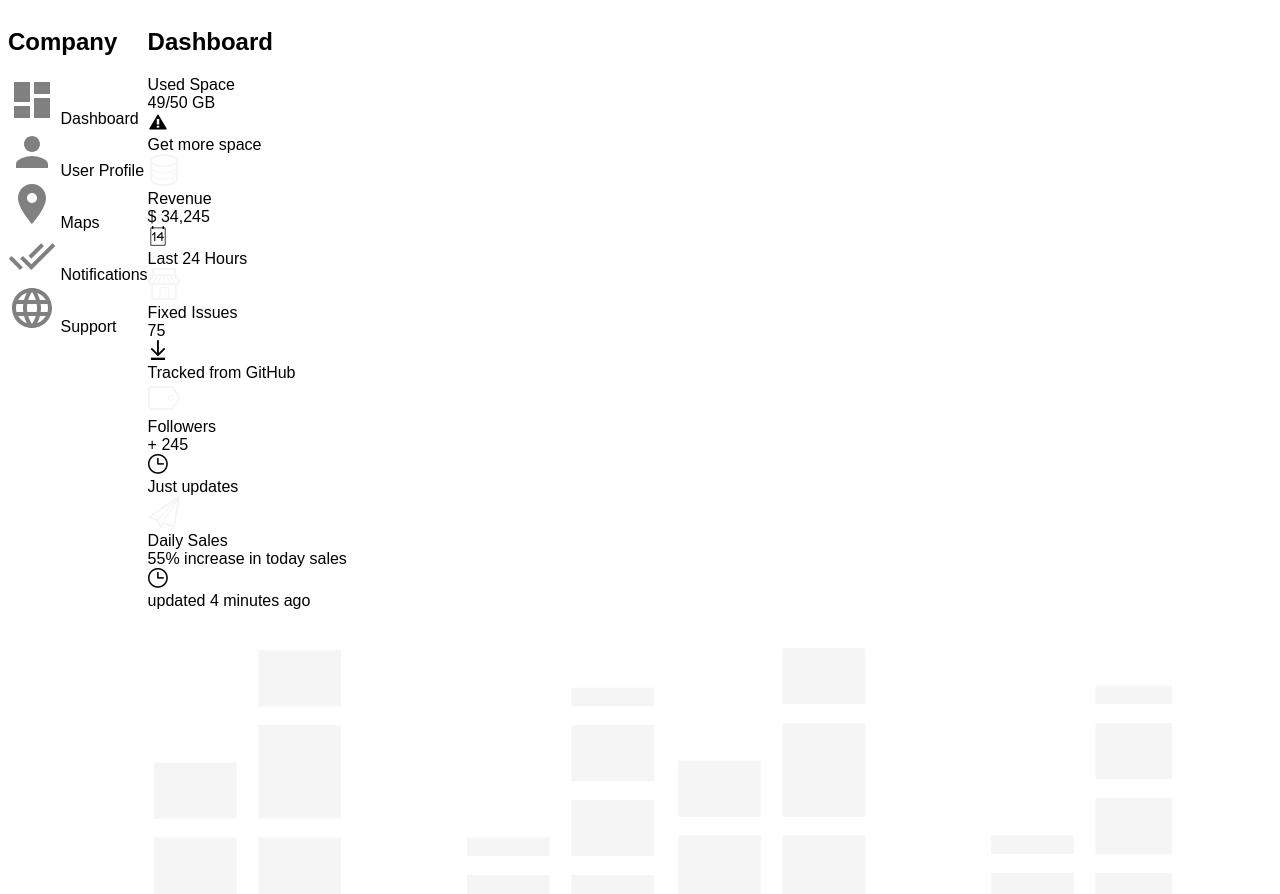
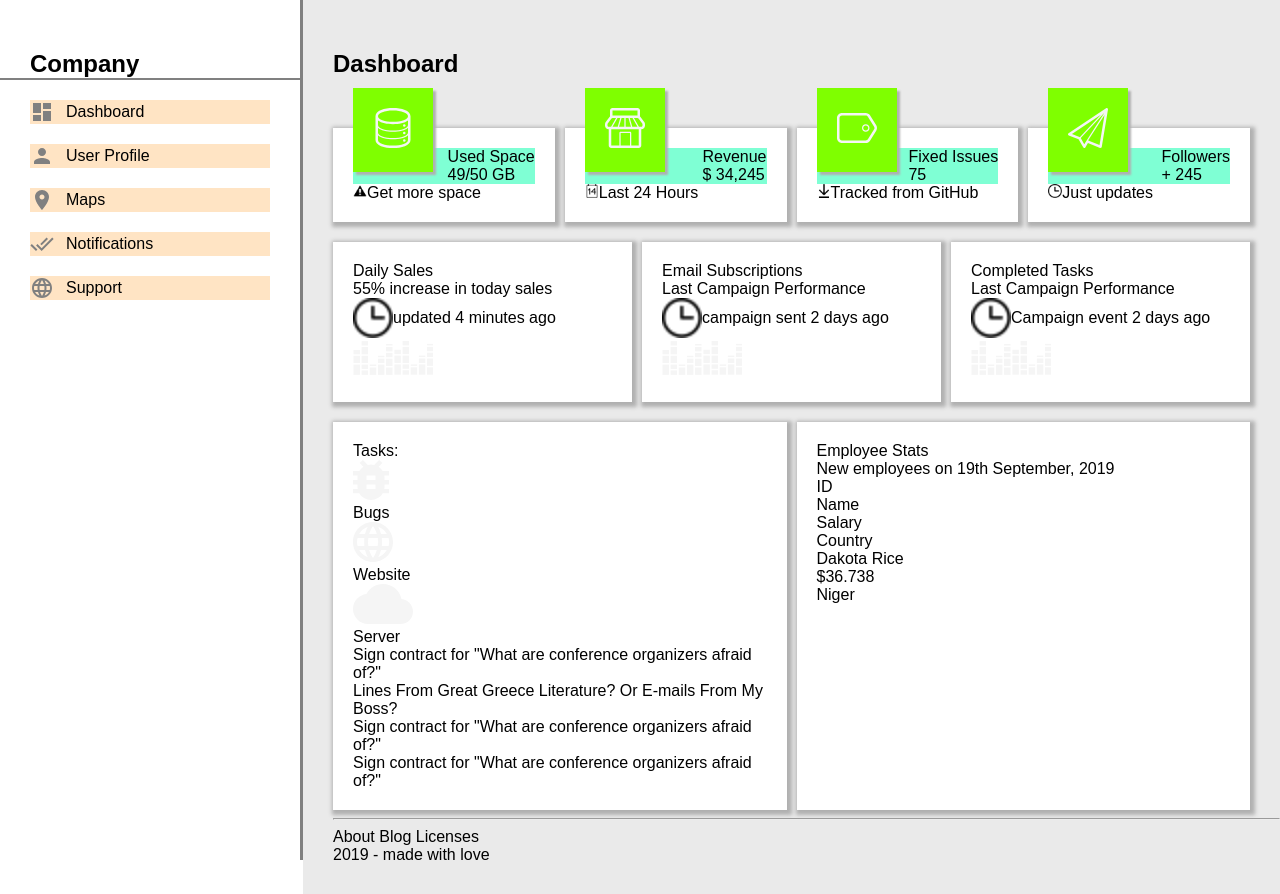
Before and after one commit to martsiv/HTML-CSS-Exam, a plain HTML site: page index.html in a window 1280 px wide. Shown: the top 894 px of the page. Drawn offline with Linux system fonts and the light colour scheme.

Commit message:
Added changes to exam's task

```diff
--- a/index.html
+++ b/index.html
@@ -6,44 +6,179 @@
     <meta name="viewport" content="width=device-width, initial-scale=1.0">
     <title>Dashboard</title>
     <style>
-        body{
+        body {
             font-family: Arial, Helvetica, sans-serif;
+            margin: 0px;
         }
-        main{
+
+        main {
             display: flex;
+        }
+
+        /* Left side block */
+        .side-menu-all {
+            max-width: 300px;
+            flex-basis: 30%;
+            height: 100vh;
+            border-right: 3px gray solid;
+            padding: 30px 0px;
+        }
+        .side-menu-all h2 {
+            border-bottom: 2px gray solid;
+            padding: 0px 30px;
+        }
+        .side-menu-container {
+            list-style-type: none;
+            display: flex;
+            flex-direction: column;
+            gap: 20px;
+            padding: 0px 15px;
+            margin: 15px;
+        }
+        .side-menu-container>li{
+            background-color: bisque ;
+        }
+        .side-menu-container>li a {
+            text-decoration: none;
+            display: flex;
+            align-items: center;
+            gap: 5%;
+        }
+        .side-menu-container>li img {
+            height: 24px;
+            width: auto;
+        }
+
+        /* Right side block */
+        .admin-panel-all {
+            background-color: rgb(234, 234, 234);
+            flex-grow: 1;
+            align-items: stretch;
+            padding: 30px 0px;
+        }
+
+        .admin-panel-all>* {
+            margin-left: 30px;
+        }
+
+        .admin-panel-all>*:not(hr) {
+            margin-right: 30px;
+        }
+
+        /* Main block */
+        .admin-panel-container {
+            display: flex;
+            flex-direction: column;
+            gap: 20px;
+            margin-top: 50px;
+        }
+
+        .admin-panel-container>div {
+            display: flex;
+            flex-direction: row;
+            gap: 10px;
+        }
+
+        .admin-panel-container>div>div {
+            -webkit-box-shadow: 2px 2px 4px 3px rgba(176, 176, 176, 1);
+            -moz-box-shadow: 2px 2px 4px 3px rgba(176, 176, 176, 1);
+            box-shadow: 2px 2px 4px 3px rgba(176, 176, 176, 1);
+            background-color: white;
+            padding: 20px;
+            display: flex;
+            flex-direction: column;
+            position: relative;
+            flex-grow: 1;
+            flex-shrink: 1;
+        }
+        .admin-panel-small-items>div{
+            flex-basis: 25%;
+        }
+        .admin-panel-medium-items>div{
+            flex-basis: 33.33%;
+        }
+        .admin-panel-large-items>div{
+            flex-basis: 50%;
+        }
+        .item-top{
+            display: flex;
+            justify-content: flex-end;
+            background-color: aquamarine;
+        }
+        .item-footer{
+            display: flex;
+            align-items: center;
+        }
+        .admin-panel-small-items .item-top-left {
+            -webkit-box-shadow: 3px 3px 2px 0px rgba(176, 176, 176, 1);
+            -moz-box-shadow: 3px 3px 2px 0px rgba(176, 176, 176, 1);
+            box-shadow: 3px 3px 2px 0px rgba(176, 176, 176, 1);
+            background-color: chartreuse;
+            position: absolute;
+            padding: 20px;
+            top: -40px;
+            left: 20px;
+        }
+        .admin-panel-small-items .item-top-left img{
+            height: 40px;
+            width: auto;
+        }
+
+        .admin-panel-small-items .item-footer {
+            align-items: flex-start;
+        }
+
+        .admin-panel-small-items .item-footer img {
+            height: 14px;
+            width: auto;
+        }
+
+        .admin-panel-container img {
+            height: 40px;
+            width: auto;
         }
     </style>
 </head>
 
 <body>
     <main>
-        <div class="side-menu-all">
+        <nav class="side-menu-all">
             <h2>
                 Company
             </h2>
-            <div class="side-menu-container">
-                <div>
+            <ul class="side-menu-container">
+                <li>
+                    <a>
                         <img src="./resourse/dashboard_gray.svg" alt="dashboard_gray.svg">
-                    <a>Dashboard</a>
-                </div>
-                <div>
+                        <div>Dashboard</div>
+                    </a>
+                </li>
+                <li>
+                    <a>
                         <img src="./resourse/account_gray.svg" alt="account_gray.svg">
-                    <a>User Profile</a>
-                </div>
-                <div>
+                        <div>User Profile</div>
+                    </a>
+                </li>
+                <li>
+                    <a>
                         <img src="./resourse/map_gray.svg" alt="map_gray.svg">
-                    <a>Maps</a>
-                </div>
-                <div>
+                        <div>Maps</div>
+                    </a>
+                </li>
+                <li>
+                    <a>
                         <img src="./resourse/notify_gray.svg" alt="notify_gray.svg">
-                    <a>Notifications</a>
-                </div>
-                <div>
+                        <div>Notifications</div>
+                    </a>
+                </li>
+                <li>
+                    <a>
                         <img src="./resourse/support_gray.svg" alt="support_gray.svg">
-                    <a>Support</a>
-                </div>
-            </div>
-        </div>
+                        <div>Support</div>
+                    </a>
+                </li>
+            </ul>
+        </nav>
         <div class="admin-panel-all">
             <h2>
                 Dashboard
@@ -51,11 +186,18 @@
             <div class="admin-panel-container">
                 <div class="admin-panel-small-items">
                     <div class="admin-panel-item-used-space">
+                        <div class="item-top">
+                            <div class="item-top-left">
+                                <img src="./resourse/data_white.svg" alt="data_white.svg">
+                            </div>
+                            <div class="item-top-right">
                                 <div>
                                     Used Space
                                 </div>
                                 <div>
                                     49/50 GB
+                                </div>
+                            </div>
                         </div>
                         <div class="item-footer">
                             <img src="./resourse/alert.png" alt="alert.png">
@@ -63,16 +205,20 @@
                                 Get more space
                             </div>
                         </div>
-                        <div class="item-block-absolute">
-                            <img src="./resourse/data_white.svg" alt="data_white.svg">
-                        </div>
                     </div>
                     <div class="admin-panel-item-revenue">
+                        <div class="item-top">
+                            <div class="item-top-left">
+                                <img src="./resourse/shop_white.svg" alt="shop_white.svg">
+                            </div>
+                            <div class="item-top-right">
                                 <div>
                                     Revenue
                                 </div>
                                 <div>
                                     $ 34,245
+                                </div>
+                            </div>
                         </div>
                         <div class="item-footer">
                             <img src="./resourse/calendar.png" alt="calendar.png">
@@ -80,16 +226,20 @@
                                 Last 24 Hours
                             </div>
                         </div>
-                        <div class="item-block-absolute">
-                            <img src="./resourse/shop_white.svg" alt="shop_white.svg">
-                        </div>
                     </div>
                     <div class="admin-panel-item-fixed-issues">
+                        <div class="item-top">
+                            <div class="item-top-left">
+                                <img src="./resourse/tag_white.svg" alt="tag_white.svg">
+                            </div>
+                            <div class="item-top-right">
                                 <div>
                                     Fixed Issues
                                 </div>
                                 <div>
                                     75
+                                </div>
+                            </div>
                         </div>
                         <div class="item-footer">
                             <img src="./resourse/down.png" alt="down.png">
@@ -97,25 +247,26 @@
                                 Tracked from GitHub
                             </div>
                         </div>
-                        <div class="item-block-absolute">
-                            <img src="./resourse/tag_white.svg" alt="tag_white.svg">
-                        </div>
                     </div>
                     <div class="admin-panel-item-followers">
+                        <div class="item-top">
+                            <div class="item-top-left">
+                                <img src="./resourse/paperplane_white.svg" alt="paperplane_white.svg">
+                            </div>
+                            <div class="item-top-right">
                                 <div>
                                     Followers
                                 </div>
                                 <div>
                                     + 245
                                 </div>
+                            </div>
+                        </div>
                         <div class="item-footer">
                             <img src="./resourse/time.png" alt="time.png">
                             <div>
                                 Just updates
                             </div>
-                        </div>
-                        <div class="item-block-absolute">
-                            <img src="./resourse/paperplane_white.svg" alt="paperplane_white.svg">
                         </div>
                     </div>
                 </div>
@@ -133,7 +284,7 @@
                                 updated 4 minutes ago
                             </div>
                         </div>
-                        <div class="item-block-absolute">
+                        <div class="item-top-left">
                             <img src="./resourse/graphics.svg" alt="graphics.svg">
                         </div>
                     </div>
@@ -150,7 +301,7 @@
                                 campaign sent 2 days ago
                             </div>
                         </div>
-                        <div class="item-block-absolute">
+                        <div class="item-top-left">
                             <img src="./resourse/graphics.svg" alt="graphics.svg">
                         </div>
                     </div>
@@ -167,7 +318,7 @@
                                 Campaign event 2 days ago
                             </div>
                         </div>
-                        <div class="item-block-absolute">
+                        <div class="item-top-left">
                             <img src="./resourse/graphics.svg" alt="graphics.svg">
                         </div>
                     </div>
```
Lines whose indentation alone changed are shown as unchanged.
